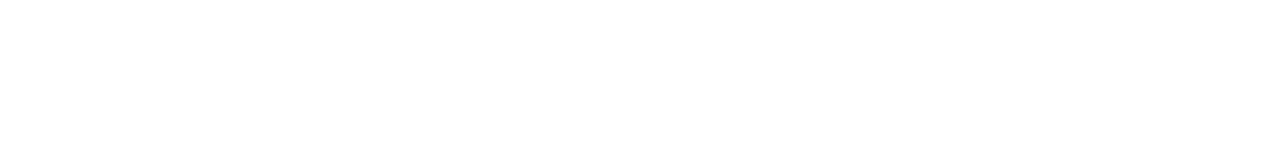
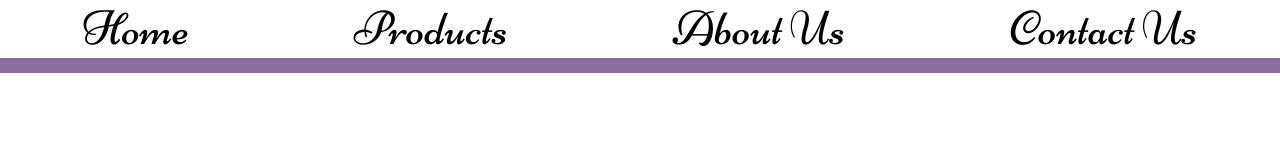
Before and after one commit to NeuralAlchemist/munamii-cakery, a website: page docs/index.html in a window 1280 px wide. Drawn offline with Linux system fonts and the light colour scheme.

Commit message:
add header styling

```diff
--- a/docs/index.html
+++ b/docs/index.html
@@ -4,9 +4,16 @@
     <meta charset="UTF-8">
     <meta http-equiv="X-UA-Compatible" content="IE=edge">
     <meta name="viewport" content="width=device-width, initial-scale=1.0">
+    <link rel="stylesheet" href="/styles/global.css">
+    <link rel="stylesheet" href="/styles/nav.css">
     <title>Munamii Cakery</title>
 </head>
 <body>
-
+    <nav class="header">
+        <a href="#home">Home</a>
+        <a href="#home">Products</a>
+        <a href="#home">About Us</a>
+        <a href="#home">Contact Us</a>
+    </nav>
 </body>
 </html>
--- /dev/null
+++ b/styles/global.css
@@ -0,0 +1,46 @@
+@import url(https://fonts.googleapis.com/css?family=Niconne|Cardo|Oswald|Montserrat);
+:root {
+    --purple: #8D6C9F;
+    --dusty-pink: #CDA1A7;
+    --pink: #ED7899;
+    --goldy-yellow: #F9E3AE;
+}
+
+
+.logo {
+    font-size: 64px;
+    font-family: "Montserrat","Cardo", "Oswald";
+}
+
+.header {
+    font-size: 48px;
+    font-family: "Niconne",cursive;
+    border-bottom: 15px solid var(--purple);
+    display: flex;
+    justify-content: space-around;
+}
+
+.header a {
+    text-decoration: none;
+    color: black;
+}
+
+.footer {
+    font-size: 18px;
+    font-family: "Cardo", "Oswald","Montserrat";
+}
+
+.content {
+    font-size: 36px;
+    font-family: "Montserrat","Cardo", "Oswald";
+}
+
+.subheader{
+    font-size: 48px;
+    font-family: "Montserrat","Cardo", "Oswald";
+}
+
+body {
+    margin: 0;
+    padding: 0;
+}
--- /dev/null
+++ b/styles/nav.css
@@ -0,0 +1,3 @@
+nav {
+
+}
```
